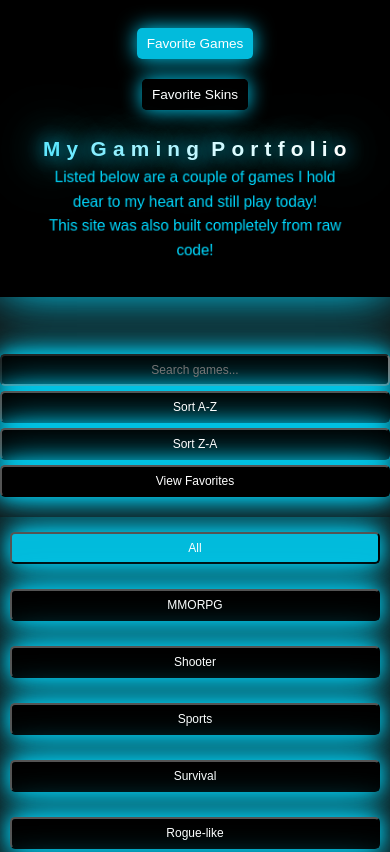
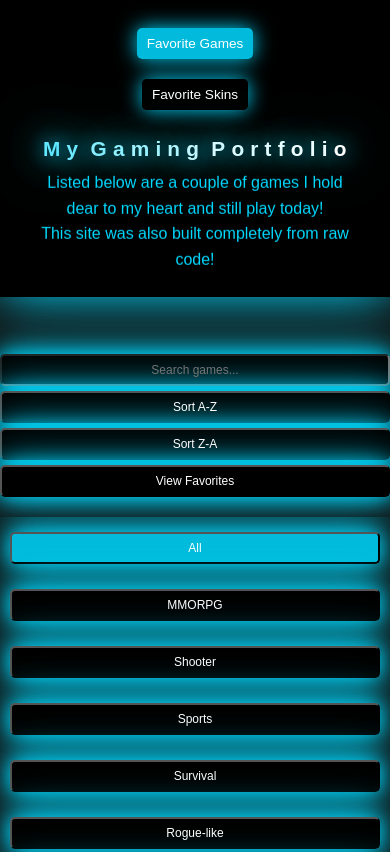
Before and after one commit to verifiedfinn/gamingportfolio, a plain HTML site: page index.html in a window 390 px wide. Shown: the top 852 px of the page. Drawn offline with nearby package versions, Linux system fonts and the light colour scheme.

Commit message:
Update styles.css
reverted, its fine, today on the next line is alright

```diff
--- a/css/styles.css
+++ b/css/styles.css
@@ -764,11 +764,6 @@ nav ul li a:hover {
         text-align: center;
     }
 
-    #description {
-    transform: scale(0.95) !important;
-    transform-origin: top center;
-    }
-
     .about-me {
         flex-direction: column;
         padding: 20px;
```
